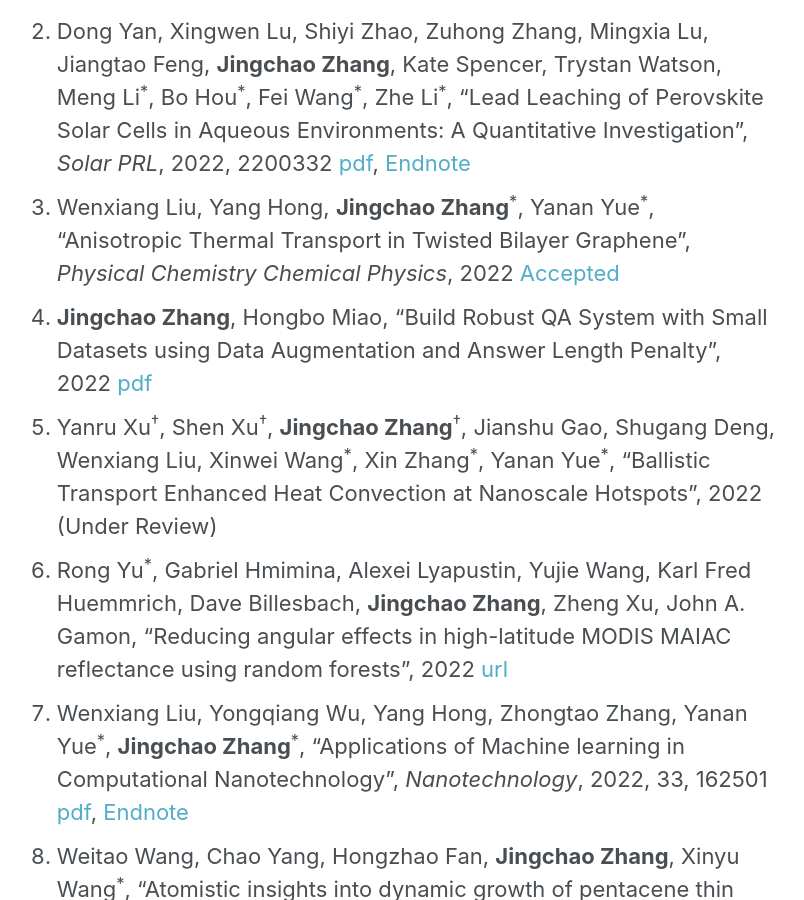
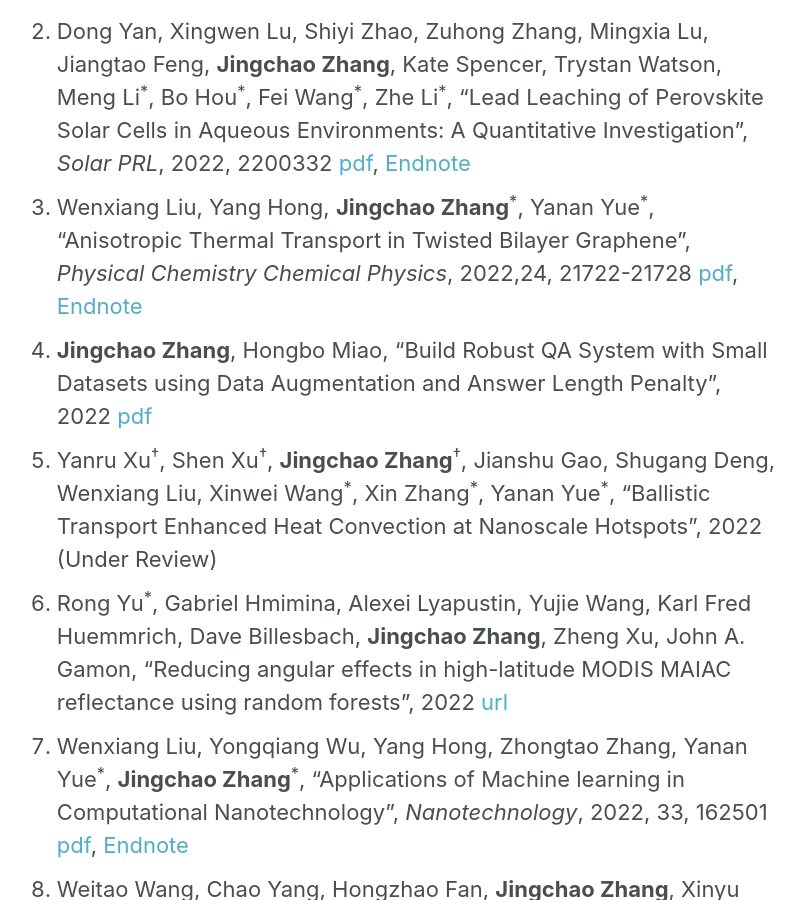
Before and after one commit to JingchaoZhang/JingchaoZhang.github.io, a Jekyll site: the page built from _pages/publications.md, in a window 1280 px wide and 900 px high, scrolled down 352 px. Shown: the whole window, without its empty margins (267-1071 px from the left). Built offline with Jekyll 4.4.1, drawn with Linux system fonts in a browser that asks for light colours.

Commit message:
Update publications.md

```diff
--- a/_pages/publications.md
+++ b/_pages/publications.md
@@ -9,7 +9,7 @@
 
 1. Alexandre Bordas, **Jingchao Zhang**<sup>\*</sup>, and Juan C. Nino<sup>\*</sup>, "Application of Deep Learning Workflow for Autonomous Grain Size Analysis", 2022, 27(15), 4826 [pdf](https://drive.google.com/file/d/1wzqFTWlsP6dPBa-PPFQurKTc0Rgqq2Xt/view?usp=sharing), [Endnote](https://drive.google.com/uc?export=download&id=1VwQ8gheWpmSo6mIjjPVlg9BsQP8wMWcN)
 2. Dong Yan, Xingwen Lu, Shiyi Zhao, Zuhong Zhang, Mingxia Lu, Jiangtao Feng, **Jingchao Zhang**, Kate Spencer, Trystan Watson, Meng Li<sup>\*</sup>, Bo Hou<sup>\*</sup>, Fei Wang<sup>\*</sup>, Zhe Li<sup>\*</sup>, "Lead Leaching of Perovskite Solar Cells in Aqueous Environments: A Quantitative Investigation", *Solar PRL*, 2022, 2200332 [pdf](https://drive.google.com/file/d/13hAvNmxscW69zNxvSWhCDrs5FmdE0xlN/view?usp=sharing), [Endnote](https://drive.google.com/uc?export=download&id=1nMBz71MbmjofeIEtPkl8kH7Mt0wZsi8U)
-3. Wenxiang Liu, Yang Hong, **Jingchao Zhang**<sup>\*</sup>, Yanan Yue<sup>\*</sup>, "Anisotropic Thermal Transport in Twisted Bilayer Graphene", *Physical Chemistry Chemical Physics*, 2022 [Accepted](https://pubs.rsc.org/en/content/articlelanding/2022/cp/d2cp01896a/unauth)
+3. Wenxiang Liu, Yang Hong, **Jingchao Zhang**<sup>\*</sup>, Yanan Yue<sup>\*</sup>, "Anisotropic Thermal Transport in Twisted Bilayer Graphene", *Physical Chemistry Chemical Physics*, 2022,24, 21722-21728 [pdf](https://drive.google.com/file/d/103y1SbEskFDqa7MrQuzWdkbrt_GKZOAB/view?usp=sharing), [Endnote](https://drive.google.com/uc?export=download&id=1639F0gtm12yC-imcLiDsD2tV6F7ntLfG)
 4. **Jingchao Zhang**, Hongbo Miao, "Build Robust QA System with Small Datasets using Data Augmentation and Answer Length Penalty", 2022 [pdf](http://web.stanford.edu/class/cs224n/reports/default_116631452.pdf)
 5. Yanru Xu<sup>†</sup>, Shen Xu<sup>†</sup>, **Jingchao Zhang**<sup>†</sup>, Jianshu Gao, Shugang Deng, Wenxiang Liu, Xinwei Wang<sup>\*</sup>, Xin Zhang<sup>\*</sup>, Yanan Yue<sup>\*</sup>, "Ballistic Transport Enhanced Heat Convection at Nanoscale Hotspots", 2022 (Under Review)
 6. Rong Yu<sup>\*</sup>, Gabriel Hmimina, Alexei Lyapustin, Yujie Wang, Karl Fred Huemmrich, Dave Billesbach, **Jingchao Zhang**, Zheng Xu, John A. Gamon, "Reducing angular effects in high-latitude MODIS MAIAC reflectance using random forests", 2022 [url](https://daac.ornl.gov/ABOVE/guides/ABoVE_MODIS_MAIAC_Reflectance.html)
```
